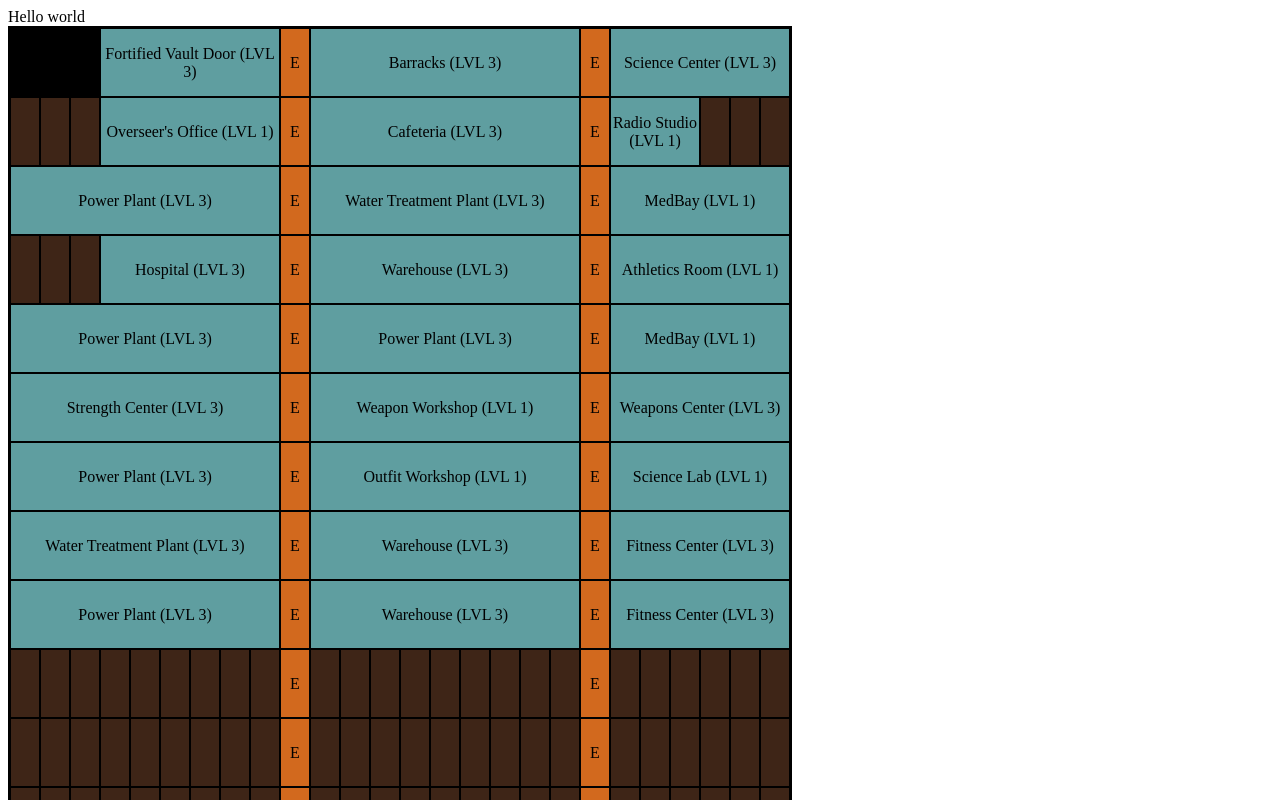
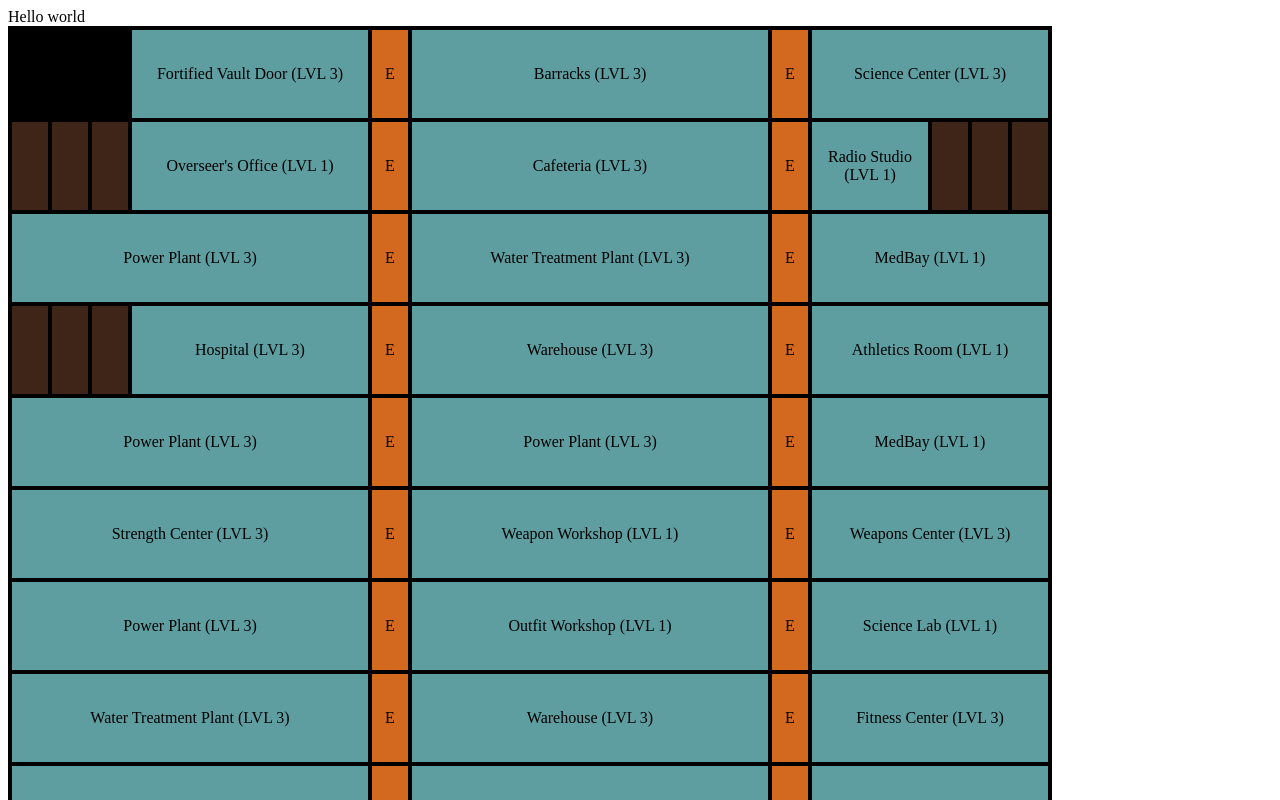
Before and after one commit to Vlad-K-20/move-shelter-rooms, a plain HTML site: page index.html in a window 1280 px wide. Shown: the top 800 px of the page. Drawn offline with Linux system fonts and the light colour scheme.

Commit message:
Small CSS fixes and optimizations

```diff
--- a/css/vault-map.css
+++ b/css/vault-map.css
@@ -1,6 +1,8 @@
 :root {
-    --vault-map-col-height: 69px;
-    --vault-map-col-width: 30px;
+    --vault-map-col-width: 40px;
+    --vault-map-col-height: calc(var(--vault-map-col-width) * 2.3);
+    --vault-map-border: calc(var(--vault-map-col-width) / 20);
+    --vault-map-border-selected: calc(var(--vault-map-col-width) / 13.33333);
     --fallout-shelter-border-green: #065407;
     --fallout-shelter-background-green: #12fd15;
 }
@@ -9,7 +11,7 @@
     display: flex;
     flex-flow: column nowrap;
     width: max-content;
-    border: 2px solid black;
+    border: var(--vault-map-border) solid black;
 }
 
 .vault-map-row {
@@ -24,7 +26,7 @@
     text-align: center;
     align-content: center;
     box-sizing: border-box;
-    border: 1px solid black;
+    border: var(--vault-map-border) solid black;
 }
 
 .col-1 {
@@ -84,10 +86,11 @@
     background-color: cadetblue;
 }
 
-.vault-map-col.elevator:hover,
-.vault-map-col.elevator.selected,
-.vault-map-col.room:hover,
-.vault-map-col.room.selected {
+.vault-map-col:is(.room, .elevator) {
+    cursor: pointer;
+}
+
+.vault-map-col:is(.elevator, .room):is(.selected, :hover) {
     background-color: var(--fallout-shelter-background-green);
-    border: 3px solid var(--fallout-shelter-border-green);
+    border: var(--vault-map-border-selected) solid var(--fallout-shelter-border-green);
 }
```
